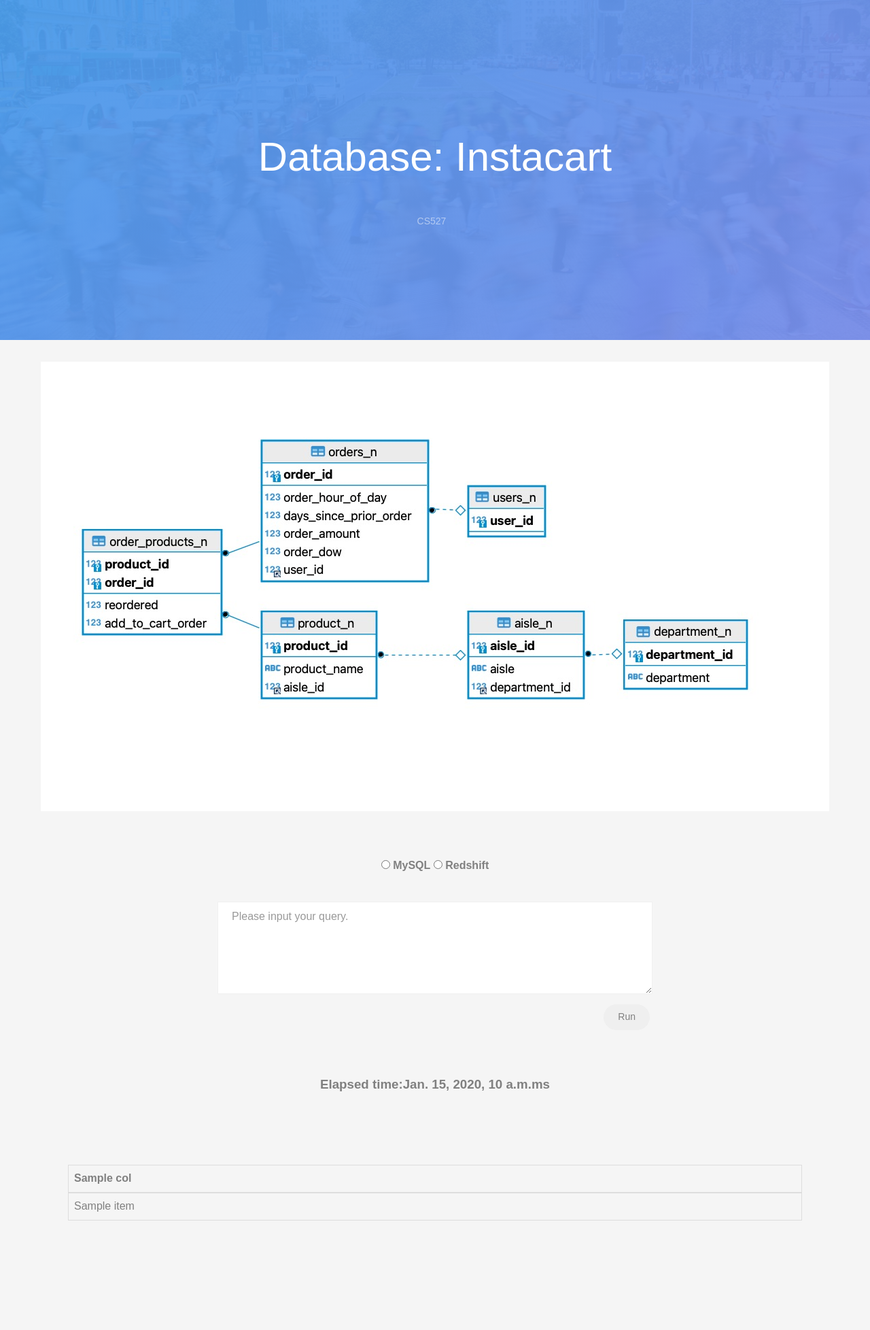
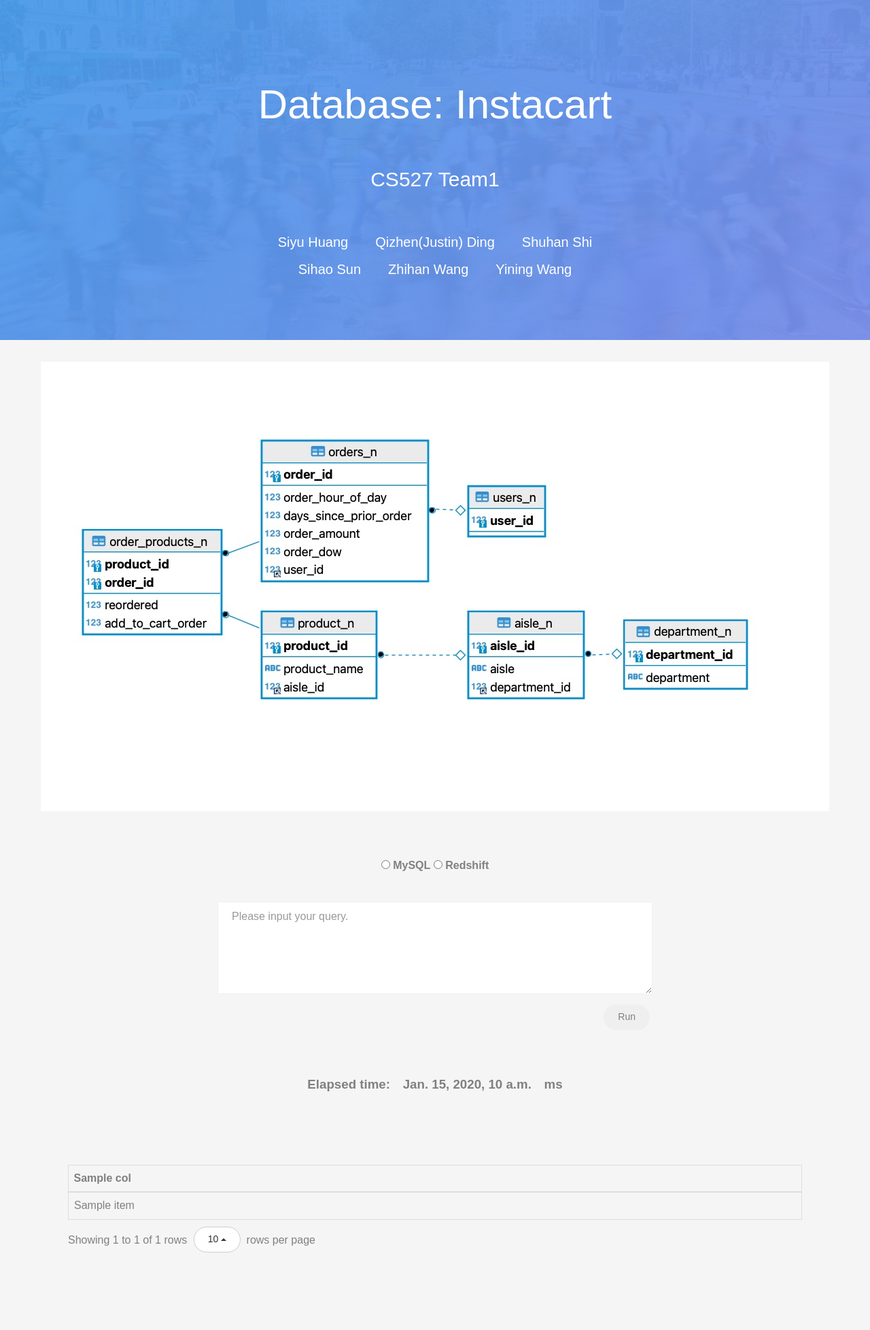
Before and after one commit to Eleanor422/db527_project, a Django app: template db527_web/templates/index.html in a window 1280 px wide. Shown: the whole page at 68% size. Before the commit the page ends 1795 px from the top, so only its background shows below. Run offline with Django 3.2, Linux system fonts and the light colour scheme; the template is opened without the code that fills it: most values are stand-ins (such as "Sample title", 1, 10 or a date in 2020); some libraries are stand-ins or nearby versions.

Commit message:
added pagination

```diff
--- a/db527_web/static/css/style.css
+++ b/db527_web/static/css/style.css
@@ -103,7 +103,7 @@
       font-weight: 200;
       font-size: 30px; }
     .video-hero .display-tc p.breadcrumbs {
-      font-size: 14px; }
+      font-size: 20px; }
       .video-hero .display-tc p.breadcrumbs span {
         padding-right: 10px;
         color: rgba(255, 255, 255, 0.5); }
--- a/db527_web/templates/index.html
+++ b/db527_web/templates/index.html
@@ -9,11 +9,9 @@
 	<link rel="stylesheet" href="/static/css/animate.css">
 	<!-- Bootstrap  -->
 	<link rel="stylesheet" href="/static/css/bootstrap.css">
+	<link rel="stylesheet" href="/static/bootstrap-table/bootstrap-table.css">
 	<!-- Theme style  -->
 	<link rel="stylesheet" href="/static/css/style.css">
-	<script src="https://code.jquery.com/jquery-3.6.0.min.js"></script>
-	<link rel="stylesheet" href="/static/bootstrap-table/bootstrap-table.css">
-	<script src="/static/bootstrap-table/bootstrap-table.js"></script>
 	<link rel="shortcut icon" href="#">
 
 	</head>
@@ -27,7 +25,10 @@
 						<div class="col-md-12 col-md-offset-0">
 							<div class="animate-box">
 								<h2>Database: Instacart</h2>
-								<p class="breadcrumbs"><span>CS527</span></p>
+								<p>CS527 Team1</p>
+								<br>
+								<p class="breadcrumbs">Siyu Huang&emsp;&emsp;Qizhen(Justin) Ding&emsp;&emsp;Shuhan Shi<br>
+								Sihao Sun&emsp;&emsp;Zhihan Wang&emsp;&emsp;Yining Wang</p>
 							</div>
 						</div>
 					</div>
@@ -67,7 +68,7 @@
 
 
 	<div class="text-center">
-		<h3>Elapsed time:{{ elapsed_time }}ms</h3>
+		<h3>Elapsed time:&emsp;{{ elapsed_time }}&emsp;ms</h3>
 	</div>
 
 	<div class="text-center">
@@ -76,9 +77,9 @@
 		{% endif %}
 	</div>
 
-	<div class="table-responsive" style="margin: 100px;">
-
-		<table class="table table-bordered table-hover" id="tb">
+	<div id="output" class="table-responsive" style="margin: 100px;" >
+		{% if columns %}
+		<table class="table table-bordered table-hover" data-toggle="table" data-pagination="true">
 			<thead>
 				<tr>
 					{% for col in columns %}
@@ -95,7 +96,7 @@
 				{% endfor %}
 			</tbody>
 		</table>
-
+		{% endif %}
 	</div>
 
 
@@ -109,15 +110,7 @@
 	<script src="/static/js/jquery.waypoints.min.js"></script>
 	<!-- Main -->
 	<script src="/static/js/main.js"></script>
-
-	<script>
-    $("#tb").bootstrapTable({
-        pagination: true,
-        pageSize: 10,
-        paginationLoop: false,
-        pageList: [10, 20]
-    });
-	</script>
+	<script src="/static/bootstrap-table/bootstrap-table.js"></script>
 
 
 	</body>
```
Also changed, not shown: db527_web/views.py (+12 -9 lines).
